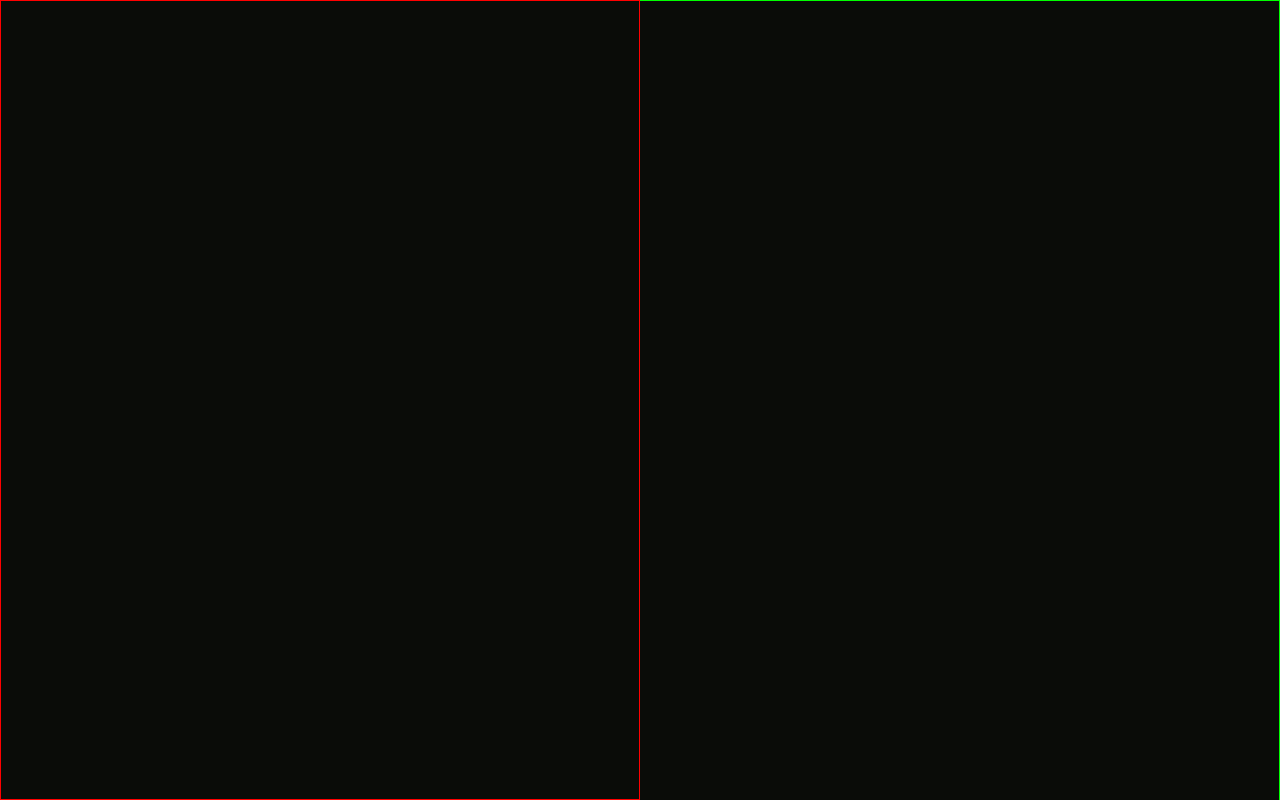
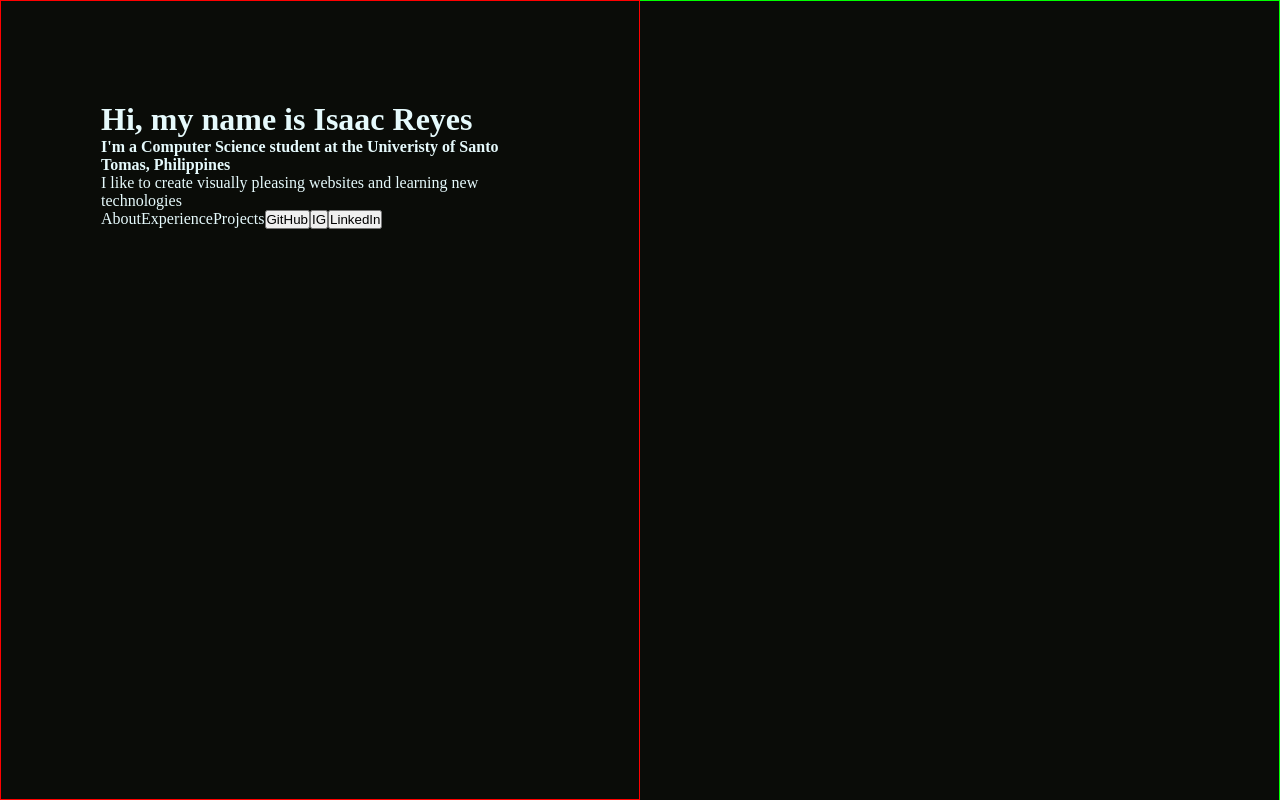
Before and after one commit to css-enjoyer/portfolio, a React (Create React App) app: page / in a window 1280 px wide. Shown: the top 800 px of the page. Built offline with nearby package versions, Linux system fonts and the light colour scheme.

Commit message:
Add basic html content for bioCol

```diff
--- a/src/App.css
+++ b/src/App.css
@@ -26,6 +26,8 @@ body .App .bioColumn {
   border: 1px solid red;
   position: fixed;
   grid-area: bio;
+  padding: 100px;
+  color: var(--white);
 }
 body .App .infoColumn {
   width: 100%;
--- a/src/App.scss
+++ b/src/App.scss
@@ -22,6 +22,9 @@ body {
             border: 1px solid red;
             position: fixed;
             grid-area: bio;
+            padding: 100px;
+
+            color: var(--white);
         }
         .infoColumn {
             width: 100%;
@@ -34,7 +37,6 @@ body {
 
 @media screen and (max-width: 767px) {
     body {
-
         .App {
             height: 100vh;
             width: 100%;
--- a/src/components/BioColumn.js
+++ b/src/components/BioColumn.js
@@ -2,7 +2,17 @@
 function BioColumn() {
   	return (
 	<div className="bioColumn">
+        <h1>Hi, my name is Isaac Reyes</h1>
+        <h4>I'm a Computer Science student at the Univeristy of Santo Tomas, Philippines</h4>
+        <p>I like to create visually pleasing websites and learning new technologies</p>
 
+        <a>About</a>
+        <a>Experience</a>
+        <a>Projects</a>
+
+        <button>GitHub</button>
+        <button>IG</button>
+        <button>LinkedIn</button>
 	</div>
   	);
 }
```
Also changed, not shown: 1 other file (tests, documents, lock files or other folders).
